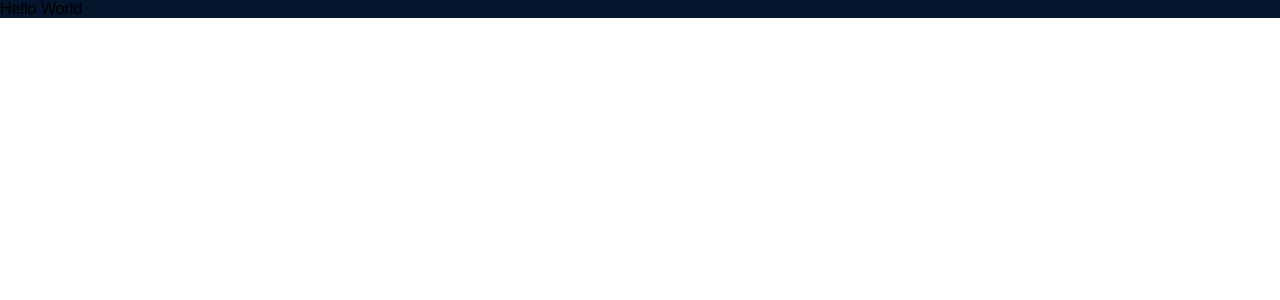
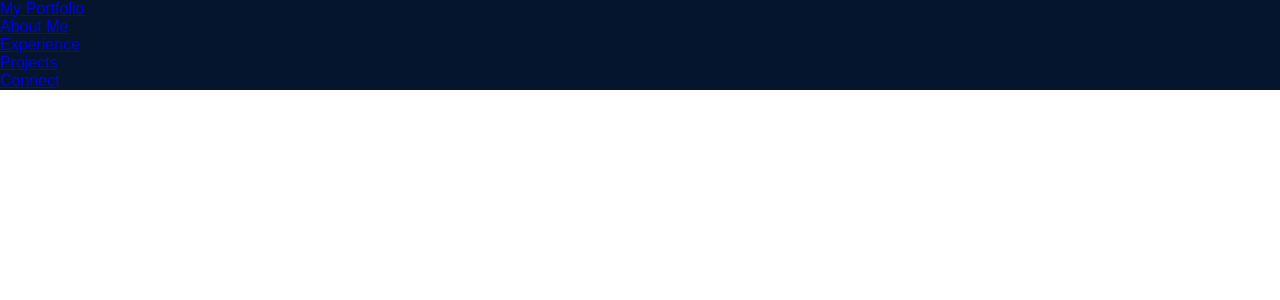
Before and after one commit to dvirdi01/PortfolioWesbite, a React (Vite) app in the folder WebsiteTrial2/: page / in a window 1280 px wide. Shown: the top 300 px of the page. Built offline with nearby package versions, Linux system fonts and the light colour scheme.

Commit message:
Added navbar html
added navbar html

```diff
--- a/WebsiteTrial2/src/App.jsx
+++ b/WebsiteTrial2/src/App.jsx
@@ -1,8 +1,11 @@
 
 import styles from "./App.module.css"
+import { Navbar } from "./components/navbar/Navbar";
 
 function App() {
-  return <div className= {styles.App}>Hello World</div>;
+  return <div className= {styles.App}>
+    <Navbar/>
+  </div>;
 }
 
 export default App
--- a/WebsiteTrial2/src/App.module.css
+++ b/WebsiteTrial2/src/App.module.css
@@ -4,4 +4,6 @@
     background-color: var(--color-bg);
     width: 100%;
     height: 100%;
+
+    color: white;
 }
--- a/WebsiteTrial2/src/components/navbar/Navbar.jsx
+++ b/WebsiteTrial2/src/components/navbar/Navbar.jsx
@@ -1,7 +1,16 @@
 import React from 'react'
+import styles from "./Navbar.module.css"
 
 export const Navbar = () => {
-  return (
-    <div>Navbar</div>
-  )
+  return <nav className= {styles.navbar}>
+    <a className = {styles.title} href="/">My Portfolio</a> {/* Will take me to main home page when I click on portfolio */}
+    <div className= {styles.menu}> {/* div containing my navbar */}
+        <ul className= {styles.menuItems}>
+            <li> <a href="#about">About Me</a></li>
+            <li> <a href="#experience">Experience</a></li>
+            <li> <a href="#projects">Projects</a></li>
+            <li> <a href="#connect">Connect</a></li>
+        </ul>
+    </div>
+  </nav>;
 }
```
